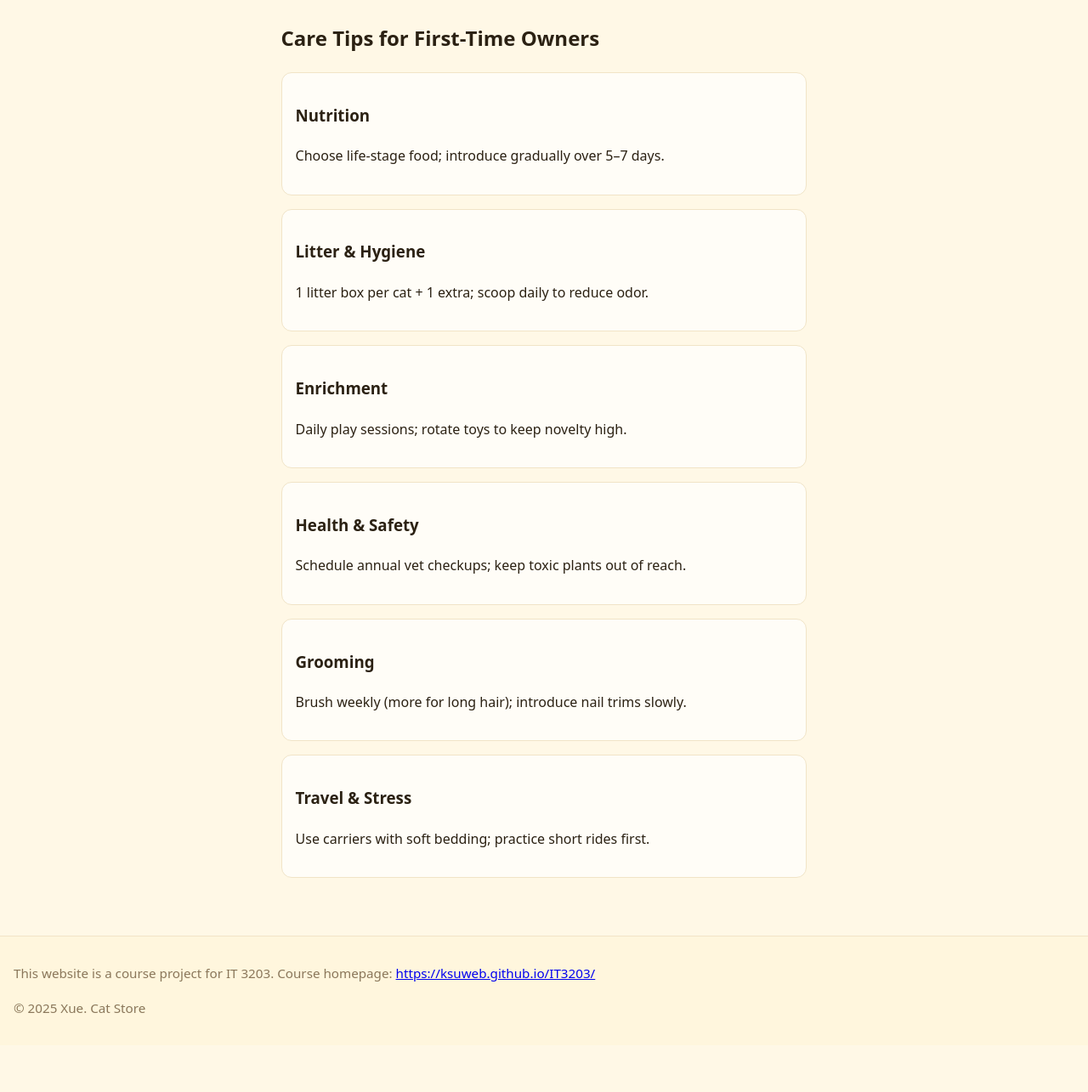
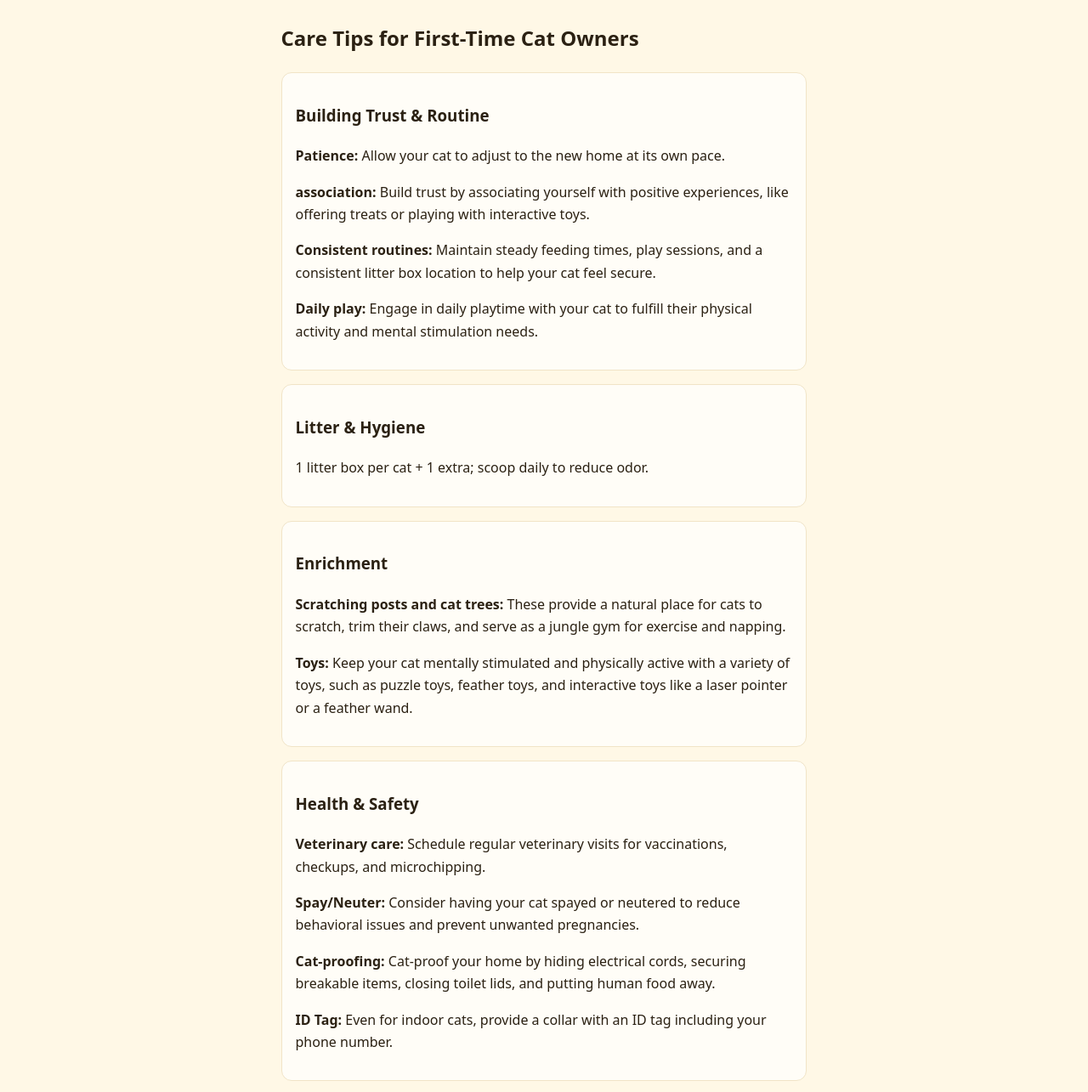
Before and after one commit to jiayihuanggu-max/cat-store-site, a plain HTML site: page care-tips.html in a window 1280 px wide. Shown: the part 200-1485 px from the top of the page at 85% size. Before the commit the page ends 1430 px from the top, so only its background shows below. Drawn offline with Linux system fonts and the light colour scheme.

Commit message:
Add files via upload

```diff
--- a/care-tips.html
+++ b/care-tips.html
@@ -25,11 +25,14 @@
     <main>
 
 <article>
-  <h2>Care Tips for First-Time Owners</h2>
+  <h2>Care Tips for First-Time Cat Owners</h2>
   <div class="concept-grid">
     <section class="card">
-      <h3>Nutrition</h3>
-      <p>Choose life-stage food; introduce gradually over 5–7 days.</p>
+      <h3>Building Trust & Routine</h3>
+      <p><strong>Patience:</strong> Allow your cat to adjust to the new home at its own pace.</p>
+      <p><strong> association:</strong> Build trust by associating yourself with positive experiences, like offering treats or playing with interactive toys.</p>
+      <p><strong>Consistent routines:</strong> Maintain steady feeding times, play sessions, and a consistent litter box location to help your cat feel secure.</p>
+      <p><strong>Daily play:</strong> Engage in daily playtime with your cat to fulfill their physical activity and mental stimulation needs. </p>
     </section>
     <section class="card">
       <h3>Litter & Hygiene</h3>
@@ -37,11 +40,15 @@
     </section>
     <section class="card">
       <h3>Enrichment</h3>
-      <p>Daily play sessions; rotate toys to keep novelty high.</p>
+      <p><strong>Scratching posts and cat trees:</strong> These provide a natural place for cats to scratch, trim their claws, and serve as a jungle gym for exercise and napping.</p>
+      <p><strong>Toys:</strong> Keep your cat mentally stimulated and physically active with a variety of toys, such as puzzle toys, feather toys, and interactive toys like a laser pointer or a feather wand. </p>
     </section>
     <section class="card">
       <h3>Health & Safety</h3>
-      <p>Schedule annual vet checkups; keep toxic plants out of reach.</p>
+      <p><strong>Veterinary care:</strong> Schedule regular veterinary visits for vaccinations, checkups, and microchipping.</p>
+      <p><strong>Spay/Neuter:</strong> Consider having your cat spayed or neutered to reduce behavioral issues and prevent unwanted pregnancies.</p>
+      <p><strong>Cat-proofing:</strong> Cat-proof your home by hiding electrical cords, securing breakable items, closing toilet lids, and putting human food away.</p>
+      <p><strong>ID Tag:</strong> Even for indoor cats, provide a collar with an ID tag including your phone number. </p>
     </section>
     <section class="card">
       <h3>Grooming</h3>
--- a/styles.css
+++ b/styles.css
@@ -1,3 +1,4 @@
+
 :root{
 
   --fg:#2b2113;
```
Also changed, not shown: adoption.html (+1 -1 lines), references.html (+2 -3 lines).
